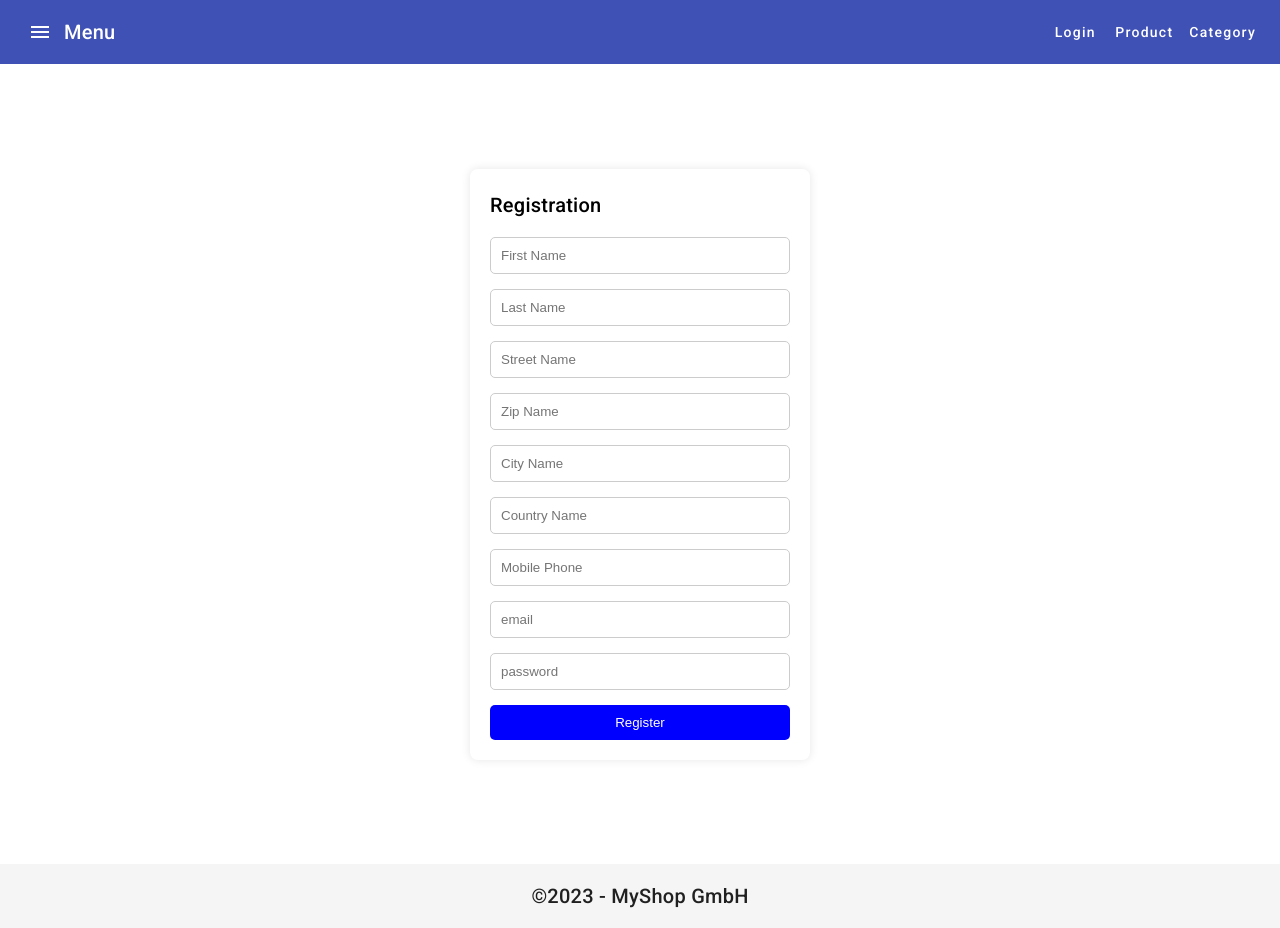
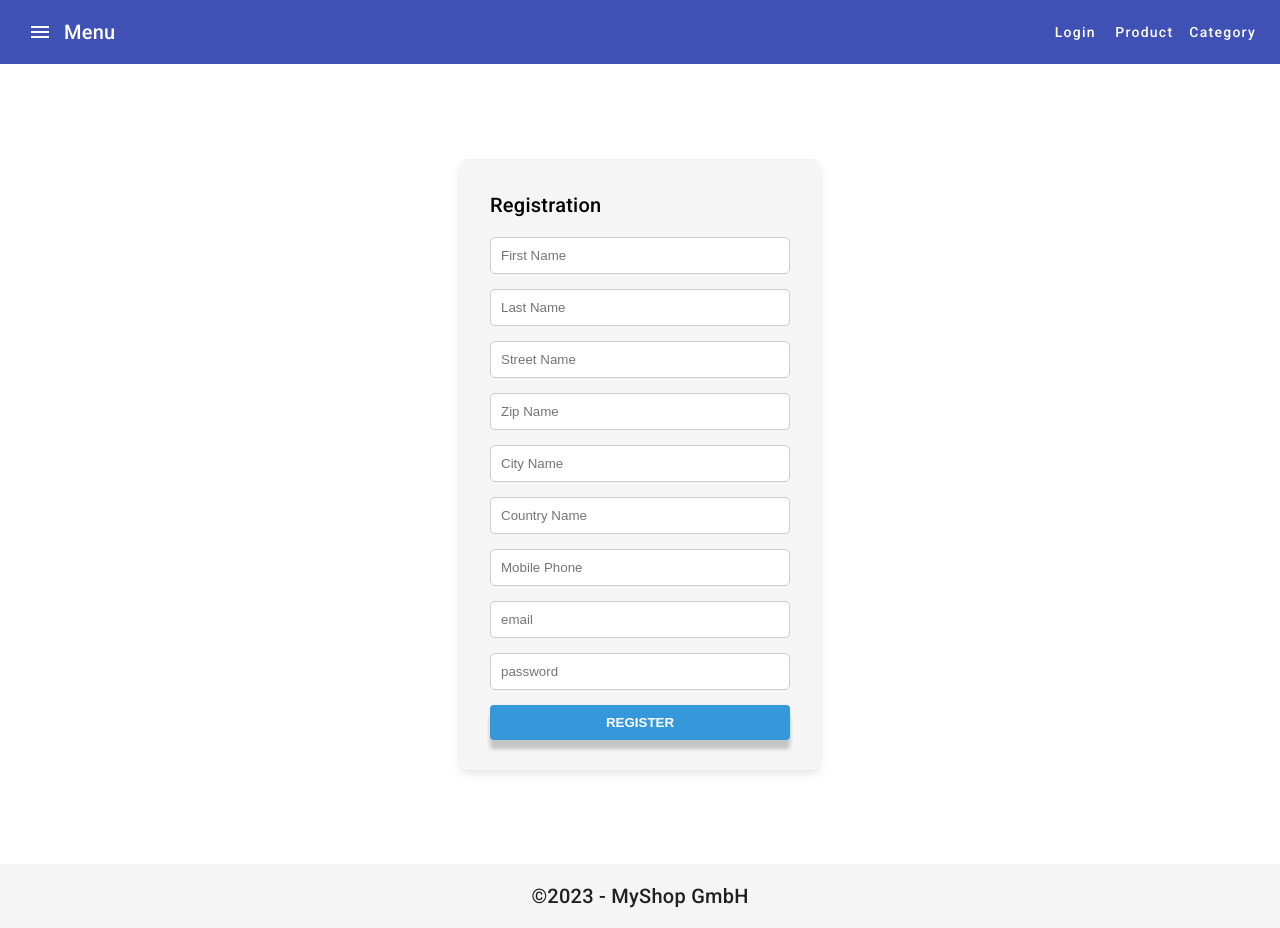
Before and after one commit to Dexxba/Modul_294-Poduct-Manager-Frontend, an Angular app: page /auth/register in a window 1280 px wide. Built offline with nearby package versions, Linux system fonts and the light colour scheme.

Commit message:
Setting up the Register to look the same as the Login.

```diff
--- a/src/app/pages/auth/register/register.component.scss
+++ b/src/app/pages/auth/register/register.component.scss
@@ -6,10 +6,13 @@
 }
 
 .login-form {
+  background-color: #f5f5f5;
+  padding: 30px;
+  border-radius: 8px;
+  box-shadow: 0 4px 8px rgba(0, 0, 0, 0.1);
   width: 300px;
-  padding: 20px;
-  border-radius: 8px;
-  box-shadow: 0px 0px 10px rgba(0, 0, 0, 0.1);
+  max-width: 80%;
+  margin: auto;
 }
 .input-container {
   margin-bottom: 15px;
@@ -23,15 +26,24 @@ input {
   box-sizing: border-box;
 }
 
-button {
+button[type="submit"] {
   width: 100%;
   padding: 10px;
   border: none;
-  border-radius: 5px;
-  background-color: blue;
+  border-radius: 4px;
+  background-color: #3498db;
   color: white;
+  text-transform: uppercase;
+  font-weight: bold;
+  box-shadow: 0 9px 4px rgba(0, 0, 0, 0.2);
   cursor: pointer;
+  transition: background-color 0.3s ease;
 }
+
+button[type="submit"]:hover {
+  background-color: #2980b9;
+}
+
 
 mat-error {
   color: red;
```
